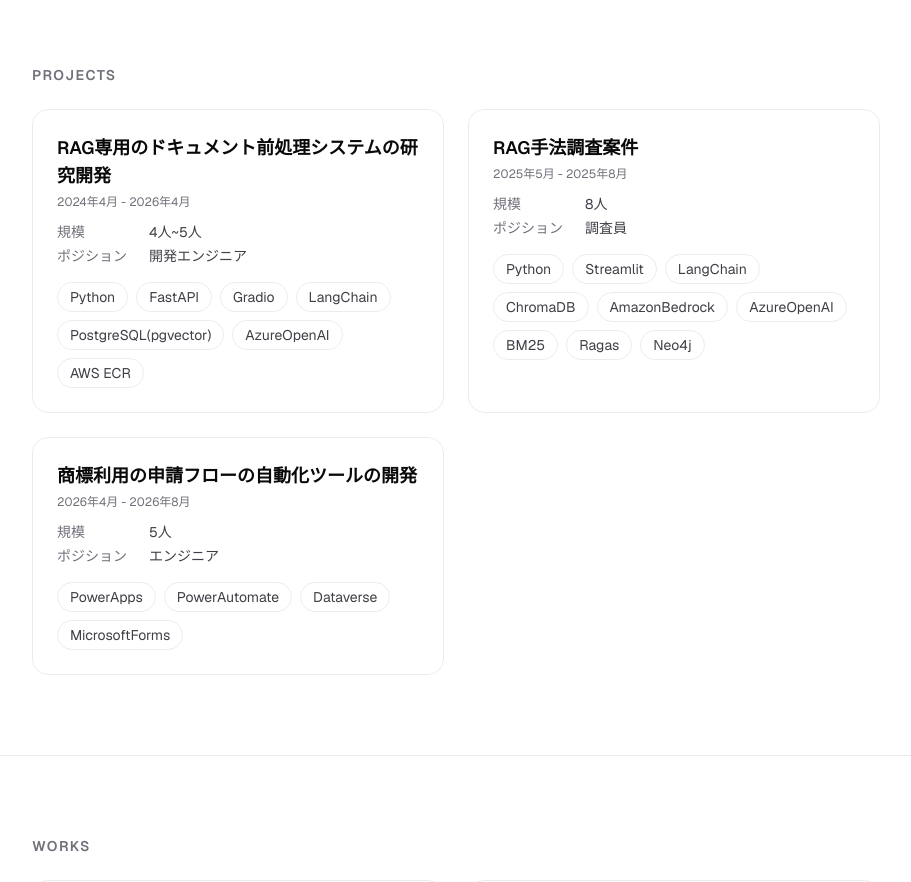
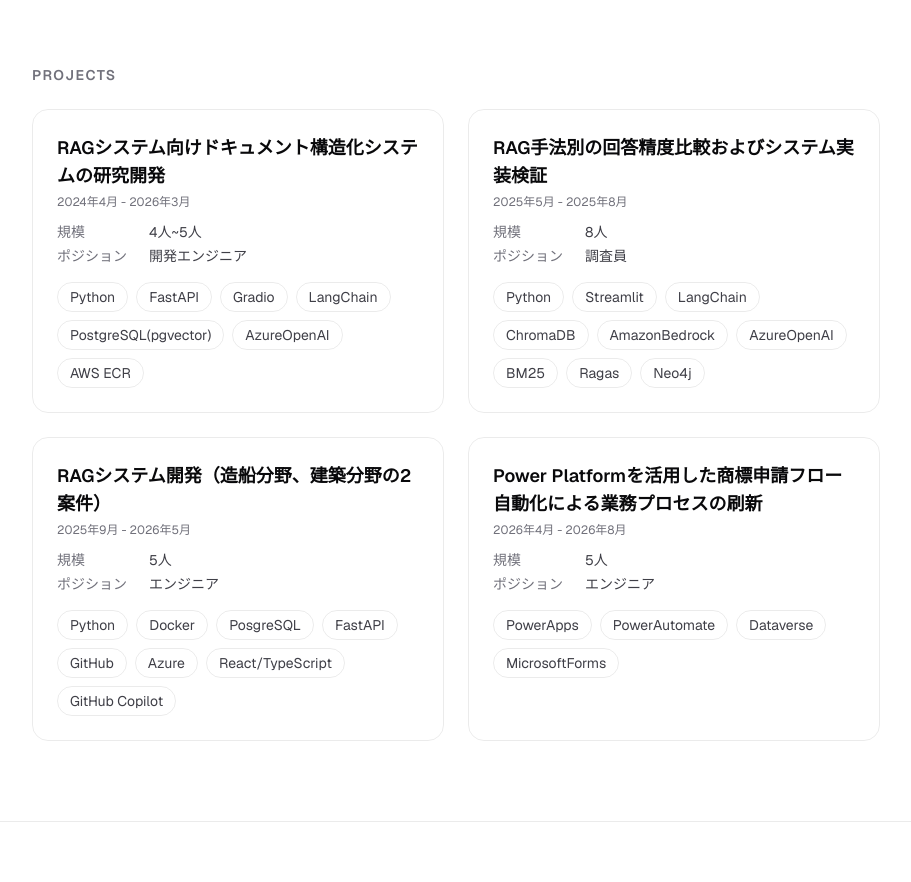
Before and after one commit to Chansuga/my-portfolio, a Next.js app: page / in a window 1280 px wide. Shown: the part 1320-2202 px from the top of the page, without its empty margins (184-1095 px from the left). Built offline with nearby package versions, Linux system fonts and the light colour scheme.

Commit message:
Update project titles and details, and add the RAG system development project
Co-Authored-By: Claude Opus 5.5 <noreply@anthropic.com>

```diff
--- a/src/data/site.ts
+++ b/src/data/site.ts
@@ -58,9 +58,9 @@ export type Project = {
 
 export const projects: Project[] = [
   {
-    title: "RAG専用のドキュメント前処理システムの研究開発",
+    title: "RAGシステム向けドキュメント構造化システムの研究開発",
     start: { year: 2024, month: 4 },
-    end: { year: 2026, month: 4 },
+    end: { year: 2026, month: 3 },
     teamSize: "4人~5人",
     position: "開発エンジニア",
     tags: [
@@ -80,10 +80,13 @@ export const projects: Project[] = [
       "週次定例での実装状況や検証結果の報告",
       "PoC段階での精度改善の手法提案と実装、バグ改修",
     ],
-    achievements: ["未設定"],
+    achievements: [
+      "2024年10月に製品リリース",
+      "2025年6月に大手の通信インフラ企業にてツール導入",
+    ],
   },
   {
-    title: "RAG手法調査案件",
+    title: "RAG手法別の回答精度比較およびシステム実装検証",
     start: { year: 2025, month: 5 },
     end: { year: 2025, month: 8 },
     teamSize: "8人",
@@ -101,11 +104,16 @@ export const projects: Project[] = [
     ],
     overview:
       "RAGシステムにおける，手法についての調査と精度比較検証を行う案件に作業メンバーとして携わりました。",
-    responsibilities: ["未設定"],
+    responsibilities: [
+      "調査・技術検証",
+      "システム実装・環境構築",
+      "コード管理・運用",
+    ],
     achievements: ["未設定"],
   },
   {
-    title: "商標利用の申請フローの自動化ツールの開発",
+    title:
+      "Power Platformを活用した商標申請フロー自動化による業務プロセスの刷新",
     start: { year: 2026, month: 4 },
     end: { year: 2026, month: 8 },
     teamSize: "5人",
@@ -120,7 +128,36 @@ export const projects: Project[] = [
       "手順書作成",
       "日次定例での作業進捗報告",
     ],
-    achievements: ["未設定"],
+    achievements: [
+      "手作業に依存する商標申請業務を9割程度自動化し、リードタイム大幅短縮",
+    ],
+  },
+  {
+    title: "RAGシステム開発（造船分野、建築分野の2案件）",
+    start: { year: 2025, month: 9 },
+    end: { year: 2026, month: 5 },
+    teamSize: "5人",
+    position: "エンジニア",
+    tags: [
+      "Python",
+      "Docker",
+      "PosgreSQL",
+      "FastAPI",
+      "GitHub",
+      "Azure",
+      "React/TypeScript",
+      "GitHub Copilot",
+    ],
+    overview:
+      "Microsoft Power Platformを用いた，商標利用の申請フローの自動化ツールの開発",
+    responsibilities: [
+      "PoCのためのベースRAGシステムの実装（LangChain×PostgreSQL（pgvector））",
+      "分野特化のための追加機能実装",
+      "お客様用デモ環境の構築",
+    ],
+    achievements: [
+      "検証フェーズから導入に向けた分野特化型のRAGシステムの開発フェーズに進むことができた",
+    ],
   },
 ];
 
```
